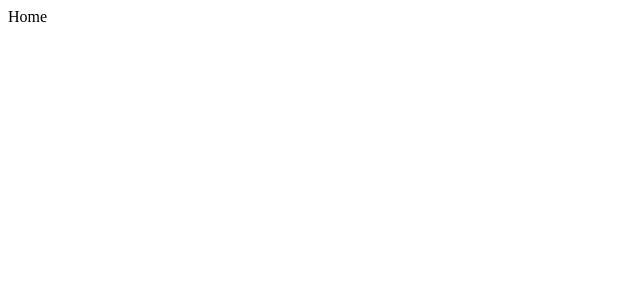
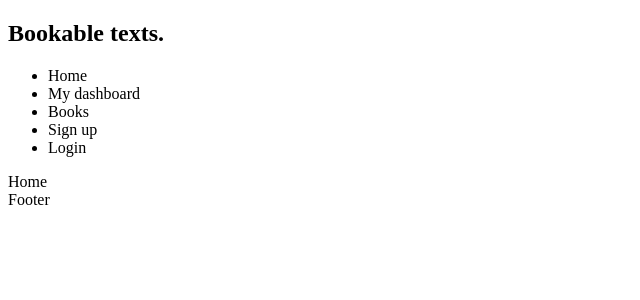
Before and after one commit to Bookable-texts/Bookable-texts, a React (Vite) app: page / in a window 1280 px wide. Shown: the top 300 px of the page, without its empty margins (0-640 px from the left). Built offline with nearby package versions, Linux system fonts and the light colour scheme.

Commit message:
Added nav and footer components to the file. Created nav skeleton in html(no styles yet)

```diff
--- /dev/null
+++ b/src/components/Footer.jsx
@@ -0,0 +1,9 @@
+import React from 'react'
+
+function Footer() {
+  return (
+    <div>Footer</div>
+  )
+}
+
+export default Footer
--- /dev/null
+++ b/src/components/Navigation.jsx
@@ -0,0 +1,27 @@
+import React from 'react'
+import '../styles/Navigation.css'
+
+function Navigation() {
+  return (
+    <div className="navigation">
+      <div className="container">
+        <div className="nav">
+          <div className="brand">
+            <h2 className="logo">Bookable texts.</h2>
+          </div>
+          <div className="nav_links">
+            <ul>
+              <li className="nav_link">Home</li>
+              <li className="nav_link">My dashboard</li>
+              <li className="nav_link">Books</li>
+              <li className="nav_link btn btn_primary">Sign up</li>
+              <li className="nav_link btn btn_secondary">Login</li>
+            </ul>
+          </div>
+        </div>
+      </div>
+    </div>
+  )
+}
+
+export default Navigation
--- a/src/main.jsx
+++ b/src/main.jsx
@@ -4,10 +4,13 @@ import './index.css'
 import { BrowserRouter as Router, Routes, Route } from 'react-router-dom'
 import Home from './pages/Home'
 import NotFound from './pages/NotFound'
+import Navigation from './components/Navigation'
+import Footer from './components/Footer'
 
 ReactDOM.createRoot(document.getElementById('root')).render(
   <React.StrictMode>
     <Router>
+      <Navigation />
       <Routes>
         <Route path='/' element={
           <Home />
@@ -16,6 +19,7 @@ ReactDOM.createRoot(document.getElementById('root')).render(
           <NotFound />
         } />
       </Routes>
+      <Footer />
     </Router>
   </React.StrictMode>,
 )
```
Also changed, not shown: src/styles/Footer.css (added), src/styles/Navigation.css (added).
